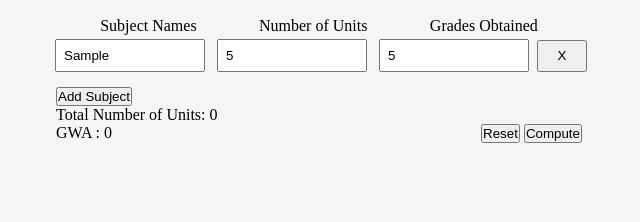
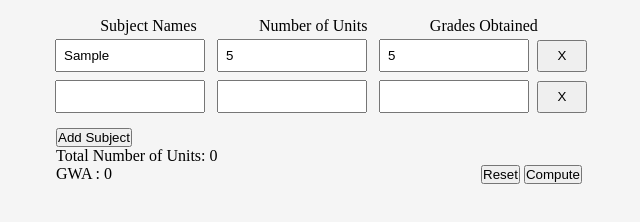
Before and after one commit to bakituhawsayongsayawbakitikaw/GWA-Calculator, a plain HTML site: page index.html in a window 1280 px wide. Both pictures are taken after typing "Sample", "5", "5" into the empty fields and a click on the button "Add Subject". Shown: the part 60-282 px from the top of the page, without its empty margins (321-961 px from the left). Drawn offline with Linux system fonts and the light colour scheme.

Commit message:
add add subjects

```diff
--- a/index.html
+++ b/index.html
@@ -15,6 +15,7 @@
                 <h1>GWA Calculator</h1>
             </div>
         </div>
+
         <div class="column">
             <div class="column-container">
                 <div class="column-names">Subject Names</div>
@@ -23,14 +24,17 @@
             </div>
         </div>
 
-        <div class="input" >
-            <div class="input-container">
-                <input type="text" class="fields">
-                <input type="number" class="fields">
-                <input type="number" class="fields">
-                <button class="del-but">X</button>
+        <form class="input-row">
+            <div class="input" >
+                <div class="input-container">
+                    <input type="text" name="subject" class="fields">
+                    <input type="number" min="1" max="5" name="unit" class="fields">
+                    <input type="number" name="grade" class="fields">
+                    <button class="del-but">X</button>
+                </div>
             </div>
-        </div>
+        </form>
+
 
         <div class="button">
             <div class="button-container">
@@ -51,6 +55,7 @@
 
     </div>
 
+    <script src="index.js"></script>
 
 </body>
 </html>
--- /dev/null
+++ b/index.js
@@ -0,0 +1,43 @@
+const btnAddSub = document.querySelector('.add-but')
+
+btnAddSub.addEventListener("click", addNewSub);
+
+function addNewSub() {
+    const newForm = document.createElement('form')
+    newForm.classList.add('input-row')
+
+    const newFields = `
+        <div class="input" >
+            <div class="input-container">
+                <input type="text" name="subject" class="fields">
+                <input type="number" min="1" max="5" name="unit" class="fields">
+                <input type="number" name="grade" class="fields">
+                <button class="del-but">X</button>
+            </div>
+        </div>
+    `
+    newForm.innerHTML = newFields
+    document.querySelector('.input-row').appendChild(newForm)
+}
+
+document.addEventListener("click", removeSub)
+function removeSub( event ) {
+    if (event.target.classList.contains('del-but')) {
+        // Get the parent form element and remove it
+        const formToRemove = event.target.closest('.input');
+        if (formToRemove) {
+            formToRemove.remove();
+        }
+    }
+}
+
+// document.addEventListener('click', function (event) {
+//     // Check if the clicked element is a delete button with the class 'del-but'
+//     if (event.target.classList.contains('del-but')) {
+//         // Get the parent form element and remove it
+//         const formToRemove = event.target.closest('.input-row');
+//         if (formToRemove) {
+//             formToRemove.remove();
+//         }
+//     }
+// });
```
